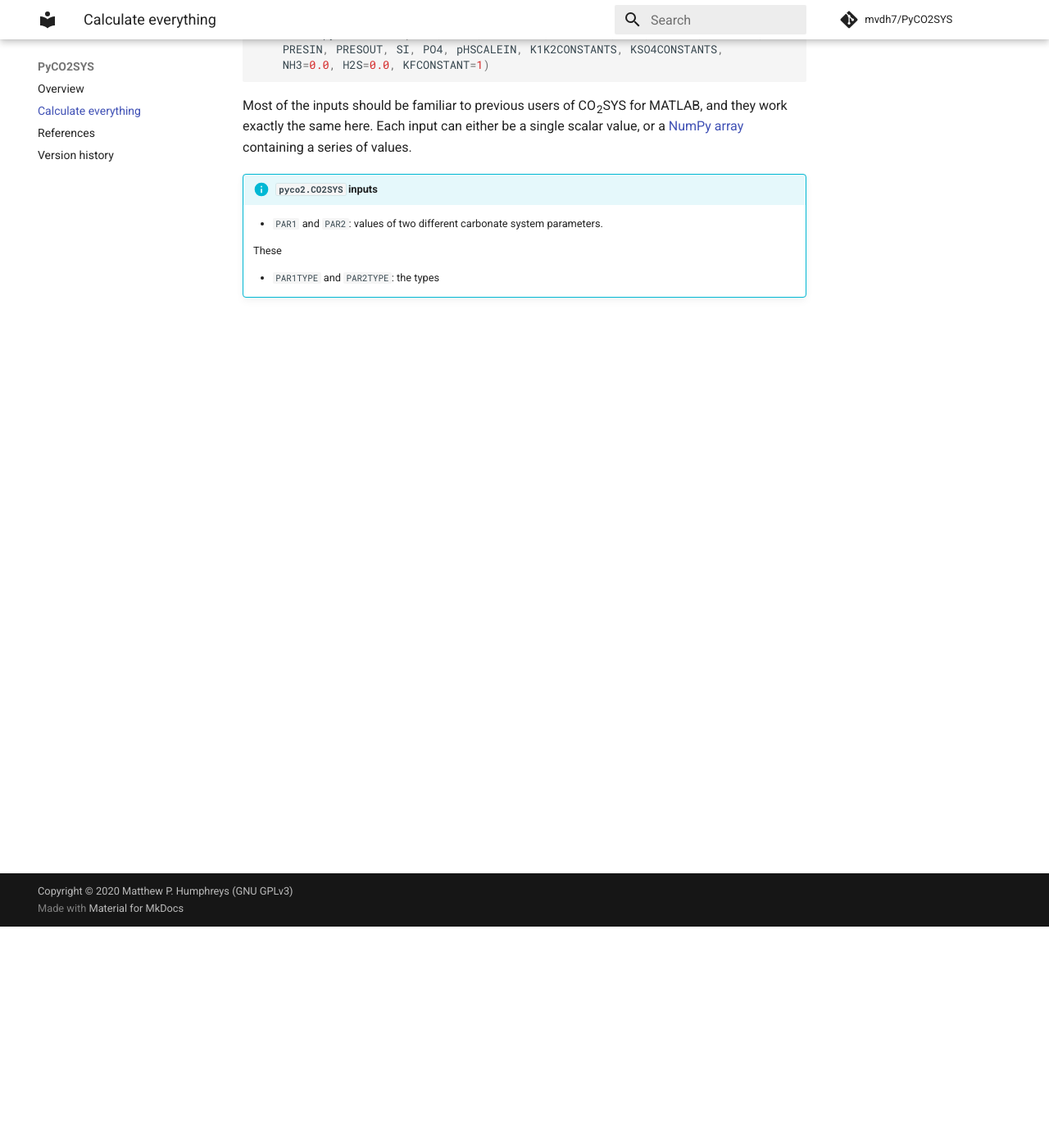
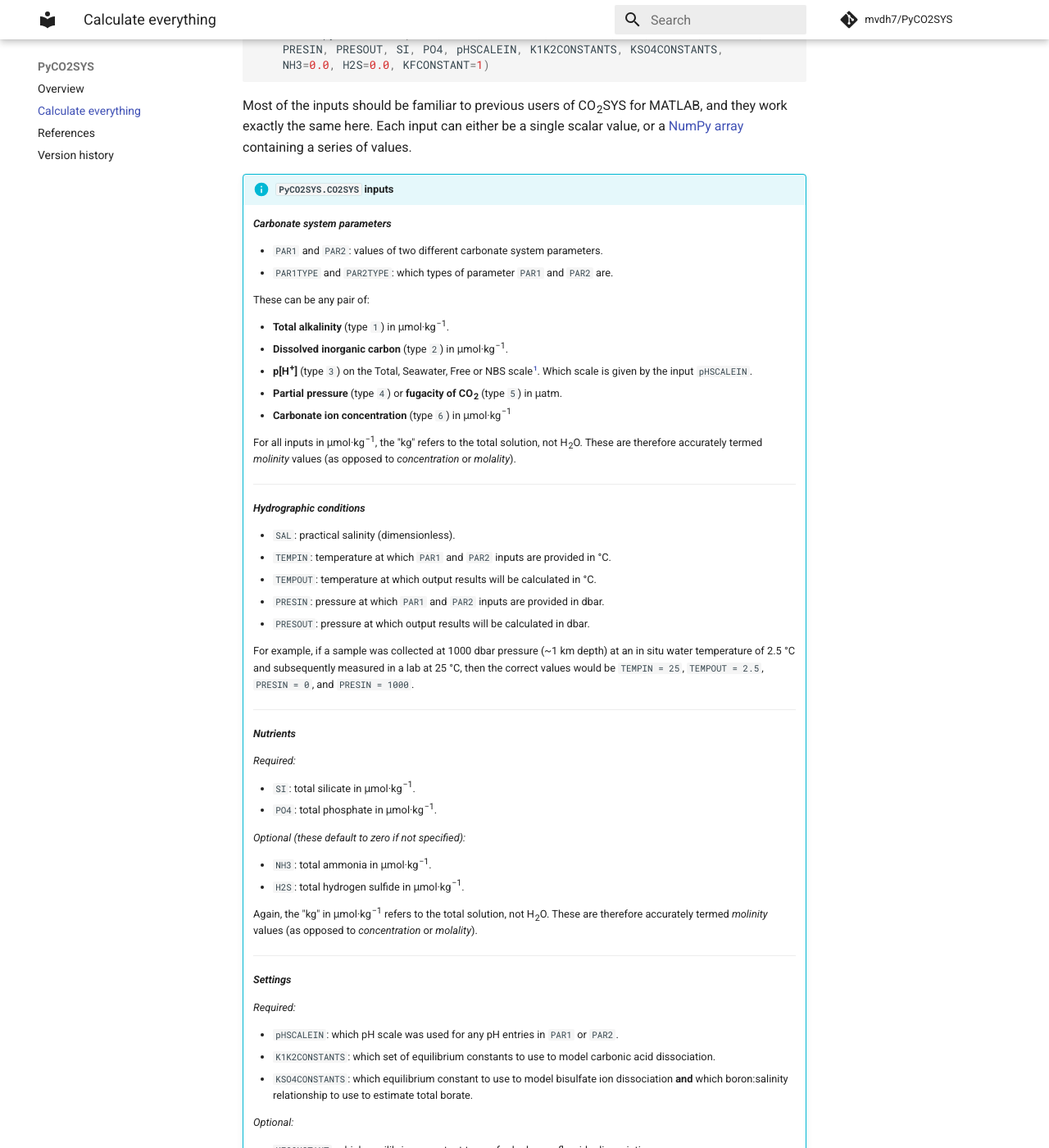
Before and after one commit to mvdh7/PyCO2SYS, an MkDocs documentation site: the page built from docs/co2sys.md, in a window 1280 px wide and 1400 px high, scrolled down 270 px. Shown: the whole window at 82% size. Built offline with MkDocs 1.6.1 and Material for MkDocs 9.7.7, drawn with Linux system fonts in a browser that asks for light colours; comment, search, counter and statistics services are not loaded; some of the changed text lies outside the part shown.

Commit message:
Document inputs

```diff
--- a/docs/co2sys.md
+++ b/docs/co2sys.md
@@ -10,9 +10,62 @@ The simplest way to use PyCO2SYS is to follow the approach of previous versions
 
 Most of the inputs should be familiar to previous users of CO<sub>2</sub>SYS for MATLAB, and they work exactly the same here. Each input can either be a single scalar value, or a [NumPy array](https://docs.scipy.org/doc/numpy/reference/generated/numpy.array.html) containing a series of values.
 
-!!! info "`pyco2.CO2SYS` inputs"
+!!! info "`PyCO2SYS.CO2SYS` inputs"
+    ***Carbonate system parameters***
+
     * `PAR1` and `PAR2`: values of two different carbonate system parameters.
+    * `PAR1TYPE` and `PAR2TYPE`: which types of parameter `PAR1` and `PAR2` are.
 
-    These
+    These can be any pair of:
 
-    * `PAR1TYPE` and `PAR2TYPE`: the types
+    * **Total alkalinity** (type `1`) in μmol·kg<sup>−1</sup>.
+    * **Dissolved inorganic carbon** (type `2`) in μmol·kg<sup>−1</sup>.
+    * **p[H<sup>+</sup>]** (type `3`) on the Total, Seawater, Free or NBS scale[^1]. Which scale is given by the input `pHSCALEIN`.
+    * **Partial pressure** (type `4`) or **fugacity of CO<sub>2</sub>** (type `5`) in μatm.
+    * **Carbonate ion concentration** (type `6`) in μmol·kg<sup>−1</sup>
+
+    For all inputs in μmol·kg<sup>−1</sup>, the "kg" refers to the total solution, not H<sub>2</sub>O. These are therefore accurately termed *molinity* values (as opposed to *concentration* or *molality*).
+
+    ---
+
+    ***Hydrographic conditions***
+
+    * `SAL`: practical salinity (dimensionless).
+    * `TEMPIN`: temperature at which `PAR1` and `PAR2` inputs are provided in °C.
+    * `TEMPOUT`: temperature at which output results will be calculated in °C.
+    * `PRESIN`: pressure at which `PAR1` and `PAR2` inputs are provided in dbar.
+    * `PRESOUT`: pressure at which output results will be calculated in dbar.
+
+    For example, if a sample was collected at 1000 dbar pressure (~1 km depth) at an in situ water temperature of 2.5 °C and subsequently measured in a lab at 25 °C, then the correct values would be `TEMPIN = 25`, `TEMPOUT = 2.5`, `PRESIN = 0`, and `PRESIN = 1000`.
+
+    ---
+
+    ***Nutrients***
+
+    *Required:*
+
+    * `SI`: total silicate in μmol·kg<sup>−1</sup>.
+    * `PO4`: total phosphate in μmol·kg<sup>−1</sup>.
+
+    *Optional (these default to zero if not specified):*
+
+    * `NH3`: total ammonia in μmol·kg<sup>−1</sup>.
+    * `H2S`: total hydrogen sulfide in μmol·kg<sup>−1</sup>.
+
+    Again, the "kg" in μmol·kg<sup>−1</sup> refers to the total solution, not H<sub>2</sub>O. These are therefore accurately termed *molinity* values (as opposed to *concentration* or *molality*).
+
+    ---
+
+    ***Settings***
+
+    *Required:*
+
+    * `pHSCALEIN`: which pH scale was used for any pH entries in `PAR1` or `PAR2`.
+    * `K1K2CONSTANTS`: which set of equilibrium constants to use to model carbonic acid dissociation.
+    * `KSO4CONSTANTS`: which equilibrium constant to use to model bisulfate ion dissociation **and** which boron:salinity relationship to use to estimate total borate.
+
+    *Optional:*
+
+    * `KFCONSTANT`: which equilibrium constant to use for hydrogen fluoride dissociation.
+
+[^1]: See [ZW01](../refs/#z) for definitions of the different pH scales.
```
